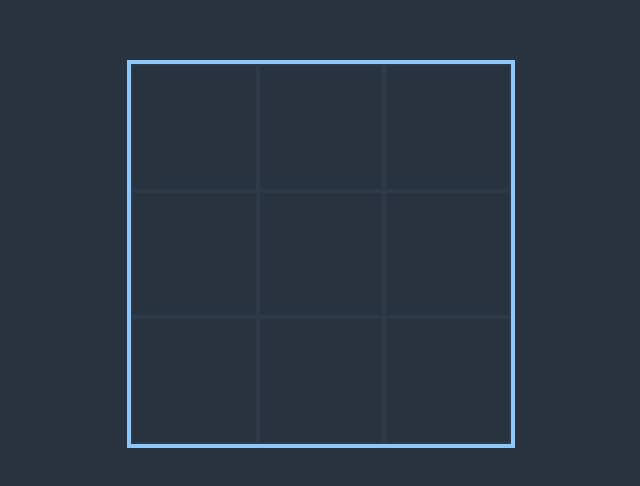
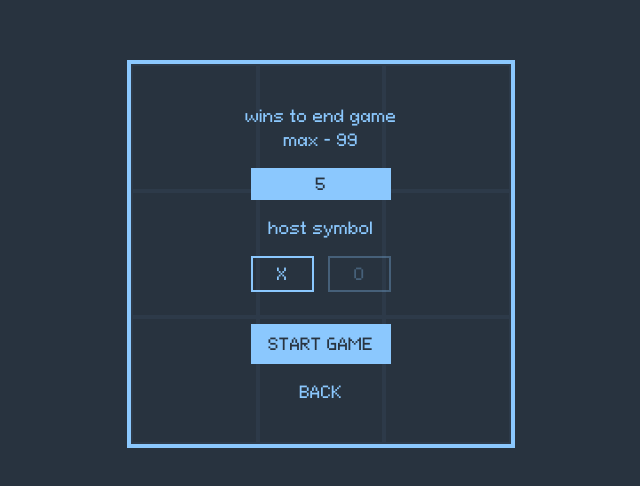
Before and after one commit to vbishel/react-tictactoe, a React (Vite) app in the folder frontend/frontend/: page /singleplayer in a window 1280 px wide. Shown: the part 140-626 px from the top of the page, without its empty margins (319-959 px from the left). Built offline with nearby package versions, Linux system fonts and the light colour scheme.

Commit message:
Реализован ИИ для бота

```diff
--- a/frontend/frontend/src/components/PageContainer.tsx
+++ b/frontend/frontend/src/components/PageContainer.tsx
@@ -9,11 +9,14 @@ export default function PageContainer({ children, className}: Props) {
   return (
     <>
       <div className={`w-[380px] h-[380px] border-primary border-4 flex flex-col
+      max-[320px]:w-[300px]
       justify-center items-center box-content z-10 ${className}`}>
         { children }
       </div>
       <div
-      className={`grid grid-rows-3 grid-cols-3 w-[380px] h-[380px] border-primary-light border-2 box-content "opacity-5 absolute left-1/2 translate-x-[-50%] translate-y-[2px]`}
+      className={`grid grid-rows-3 grid-cols-3 w-[380px] h-[380px] max-[320px]:w-[300px]
+      border-2 box-content "opacity-5 absolute left-1/2
+      translate-x-[-50%] translate-y-[2px]`}
       >
         {
           Array.from({length: 9}, (_, index) => {
--- a/frontend/frontend/src/components/game/Cell.tsx
+++ b/frontend/frontend/src/components/game/Cell.tsx
@@ -43,6 +43,12 @@ export default function Cell({ idx }: Props) {
         payload: idx
       })
     }
+    if (context.singleplayer) {
+      context.dispatch({
+        type: "check_round_winner",
+        payload: ""
+      });
+    }
   }
 
   return (
--- a/frontend/frontend/src/components/game/TurnDisplay.tsx
+++ b/frontend/frontend/src/components/game/TurnDisplay.tsx
@@ -16,7 +16,6 @@ export default function TurnDisplay({ displayFor }: Props) {
     if (context.state.isRoundEnded
     || context.state.currentTurn === oppositePlayer(displayFor)) {
       if (oneTurnWasMade(context.state)) {
-        console.log("animate-scaleOutY")
         return "animate-scaleOutY";
       }
       return "opacity-0";
--- /dev/null
+++ b/frontend/frontend/src/components/inputs/ChooseSymbol.tsx
@@ -0,0 +1,29 @@
+import ButtonSecondary from "../buttons/ButtonSecondary"
+
+
+type Props = {
+  currentSymbol: "O" | "X",
+  onChange: Function,
+}
+
+export default function ChooseSymbol({ currentSymbol, onChange }: Props) {
+  return (
+    <>
+      <div className="mt-4">host symbol</div>
+      <div className="w-[140px] mt-4 flex flex-row justify-between">
+        <ButtonSecondary
+        className={`${currentSymbol === "X" ? "" : "opacity-30"}`}
+        onClick={() => onChange("X")}
+        >
+          X
+        </ButtonSecondary>
+        <ButtonSecondary
+        className={`${currentSymbol === "O" ? "" : "opacity-30"}`}
+        onClick={() => onChange("O")}
+        >
+          O
+        </ButtonSecondary>
+      </div>
+    </>
+  )
+}
--- /dev/null
+++ b/frontend/frontend/src/components/inputs/ChooseWinsToEnd.tsx
@@ -0,0 +1,26 @@
+import { RoomSettings } from "../../types"
+import ControlledInput from "./ControlledInput"
+
+
+type Props = {
+  onChange: Function,
+  roomSettings: RoomSettings
+}
+
+export default function ChooseWinsToEnd({ onChange, roomSettings }: Props) {
+  return (
+    <>
+      <div>wins to end game</div>
+      <div>max - 99</div>
+      <ControlledInput
+      type="number"
+      value={roomSettings.winsToEnd}
+      inputError={roomSettings.inputError}
+      onChange={
+        (e: React.ChangeEvent<HTMLInputElement>) => onChange(e)
+      }
+      maxLength={2}
+      />
+    </>
+  )
+}
--- a/frontend/frontend/src/pages/CreateRoomPage.tsx
+++ b/frontend/frontend/src/pages/CreateRoomPage.tsx
@@ -1,14 +1,14 @@
-import ButtonSecondary from '../components/buttons/ButtonSecondary';
 import ButtonPrimary from '../components/buttons/ButtonPrimary';
 import { Link, useNavigate } from "react-router-dom";
 import { useState } from "react";
 import PageContainer from '../components/PageContainer';
-import ControlledInput from '../components/inputs/ControlledInput';
-import { RoomSettings } from '../types';
+import { MultiplayerRoomSettings } from '../types';
+import ChooseSymbol from '../components/inputs/ChooseSymbol';
+import ChooseWinsToEnd from '../components/inputs/ChooseWinsToEnd';
 
 
 export default function CreateRoomPage() {
-  const [roomSettings, setRoomSettings] = useState<RoomSettings>({
+  const [roomSettings, setRoomSettings] = useState<MultiplayerRoomSettings>({
     winsToEnd: "5",
     hostSymbol: "O",
     inputError: "",
@@ -50,37 +50,25 @@ export default function CreateRoomPage() {
 
   return (
     <PageContainer>
-      <div>wins to end game</div>
-      <div>max - 99</div>
-      <ControlledInput
-      type="number"
-      value={roomSettings.winsToEnd}
-      inputError={roomSettings.inputError}
-      onChange={(e) => setRoomSettings({...roomSettings, winsToEnd: e.target.value, inputError: ""})}
-      maxLength={2}
+      <ChooseWinsToEnd
+      onChange={(e: React.ChangeEvent<HTMLInputElement>) => {
+        setRoomSettings({...roomSettings, winsToEnd: e.target.value})
+      }}
+      roomSettings={roomSettings}
       />
-      <div className="mt-4">host symbol</div>
-      <div className="w-[140px] mt-4 flex flex-row justify-between">
-        <ButtonSecondary
-        className={`${roomSettings.hostSymbol === "X" ? "" : "opacity-30"}`}
-        onClick={() => setRoomSettings({...roomSettings, hostSymbol: "X"})}
-        >
-          X
-        </ButtonSecondary>
-        <ButtonSecondary
-        className={`${roomSettings.hostSymbol === "O" ? "" : "opacity-30"}`}
-        onClick={() => setRoomSettings({...roomSettings, hostSymbol: "O"})}
-        >
-          O
-        </ButtonSecondary>
-      </div>
+      <ChooseSymbol
+      currentSymbol={roomSettings.hostSymbol}
+      onChange={
+        (symbol: "O" | "X") => setRoomSettings({...roomSettings, hostSymbol: symbol, inputError: ""})
+      }
+      />
       <ButtonPrimary
       className="mt-8 !w-[140px] h-[40px]"
       onClick={createRoom}
       >
         CREATE
       </ButtonPrimary>
-      <Link to="/" className="mt-2 hover:cursor-pointer">
+      <Link to="/" className="mt-4 hover:cursor-pointer">
         BACK
       </Link>
     </PageContainer>
--- a/frontend/frontend/src/pages/RoomPage.tsx
+++ b/frontend/frontend/src/pages/RoomPage.tsx
@@ -150,7 +150,10 @@ export default function RoomPage() {
 
   if (state.isGameStarted && player && !playerDisconnected) {
     return (
-      <TictactoeContext.Provider value={{state, dispatch: sendAction, roomInfo}}>
+      <TictactoeContext.Provider value={{
+        state, dispatch: sendAction, roomInfo,
+        singleplayer: false
+      }}>
         { state.isRoundEnded ? <RoundEndMenu /> : null}
         <GameGrid />
       </TictactoeContext.Provider>
--- a/frontend/frontend/src/pages/SingleplayerPage.tsx
+++ b/frontend/frontend/src/pages/SingleplayerPage.tsx
@@ -1,17 +1,86 @@
 import PageContainer from "../components/PageContainer";
-import ButtonSecondary from "../components/buttons/ButtonSecondary";
-import { useState } from "react";
+import ChooseSymbol from "../components/inputs/ChooseSymbol";
+import { useState, useReducer, useEffect } from "react";
+import { RoomSettings } from "../types";
+import { Link } from "react-router-dom";
+import ChooseWinsToEnd from "../components/inputs/ChooseWinsToEnd";
+import ButtonPrimary from "../components/buttons/ButtonPrimary";
+import RoundEndMenu from "../components/room/RoundEndMenu";
+import GameGrid from "../components/game/GameGrid";
+import { gameReducer } from "../reducers/gameReducer";
+import { initialState } from "../constants";
+import { TictactoeContext } from "../contexts";
+import { getBotMove, oppositePlayer } from "../utils/game";
 
 
 export default function SingleplayerPage() {
-  const [state, setState] = useState();
+  const [state, dispatch] = useReducer(gameReducer, initialState);
+  const [roomSettings, setRoomSettings] = useState<RoomSettings>({
+    hostSymbol: "X",
+    winsToEnd: "5",
+    inputError: ""
+  });
 
+  useEffect(() => {
+    if (state.currentTurn === oppositePlayer(roomSettings.hostSymbol)) {
+      setTimeout(() => {
+        const pickedCell = getBotMove(
+          state, roomSettings
+        )
+
+        dispatch({ type: "register_turn", payload: pickedCell });
+        dispatch({ type: "check_round_winner", payload: "" });
+      }, 500)
+    }
+  }, [state.currentTurn, state.isRoundEnded, state.isGameStarted])
+
+  if (state.isGameStarted) {
+    return (
+      <TictactoeContext.Provider value={{state, dispatch, roomInfo: {
+        hostSymbol: roomSettings.hostSymbol,
+        winsToEnd: Number(roomSettings.winsToEnd),
+        isHost: true,
+        host: "default"
+      }, singleplayer: true}}>
+        { state.isRoundEnded ? <RoundEndMenu /> : null}
+        <GameGrid />
+      </TictactoeContext.Provider>
+    )
+  }
 
   return (
     <PageContainer>
-      <div className="w-[140px] mt-4 flex flex-row justify-between">
-
-      </div>
+      <ChooseWinsToEnd
+      roomSettings={roomSettings}
+      onChange={(e: React.ChangeEvent<HTMLInputElement>) => {
+        setRoomSettings({
+          ...roomSettings,
+          winsToEnd: e.target.value,
+          inputError: ""
+        })
+      }}
+      />
+      <ChooseSymbol
+      currentSymbol={roomSettings.hostSymbol}
+      onChange={(symbol: "O" | "X") => {
+        setRoomSettings({
+          ...roomSettings,
+          hostSymbol: symbol
+        })
+      }}
+      />
+      <ButtonPrimary
+      className="mt-8 !w-[140px] h-[40px]"
+      onClick={() => dispatch({
+        type: "start_game",
+        payload: ""
+      })}
+      >
+        START GAME
+      </ButtonPrimary>
+      <Link to="/" className="mt-4 hover:cursor-pointer">
+        BACK
+      </Link>
     </PageContainer>
   );
 }
--- a/frontend/frontend/src/reducers/gameReducer.ts
+++ b/frontend/frontend/src/reducers/gameReducer.ts
@@ -60,6 +60,7 @@ export function gameReducer(state: GameState, action: Action): GameState {
           winner: null,
         }
       }
+      console.log("ROUND NOT ENDED")
       return state;
 
     case "new_round":
```
Also changed, not shown: frontend/frontend/src/types.ts (+5 -4 lines), frontend/frontend/src/utils/game.ts (+90 -2 lines), 1 other file (tests, documents, lock files or other folders).
